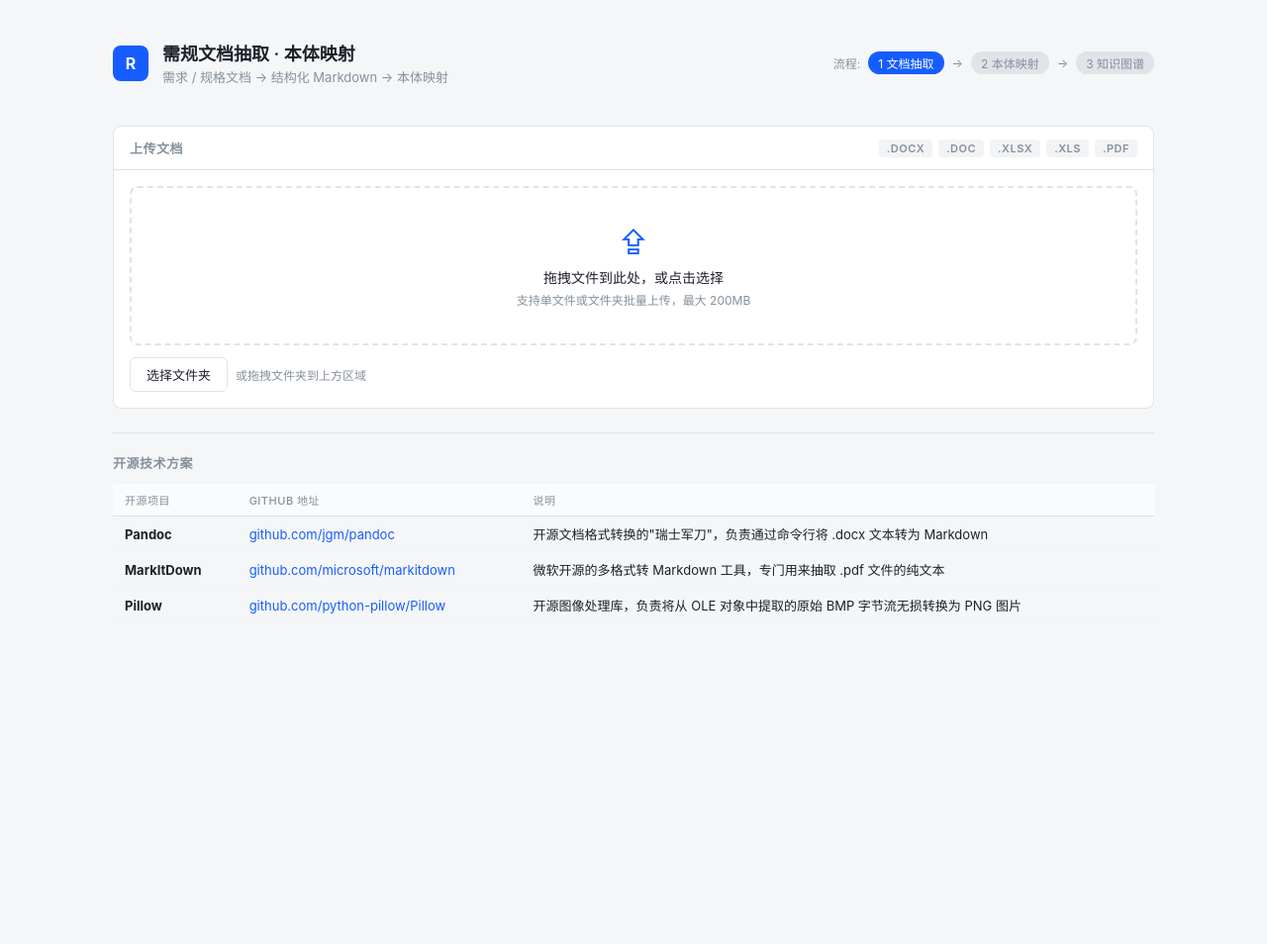
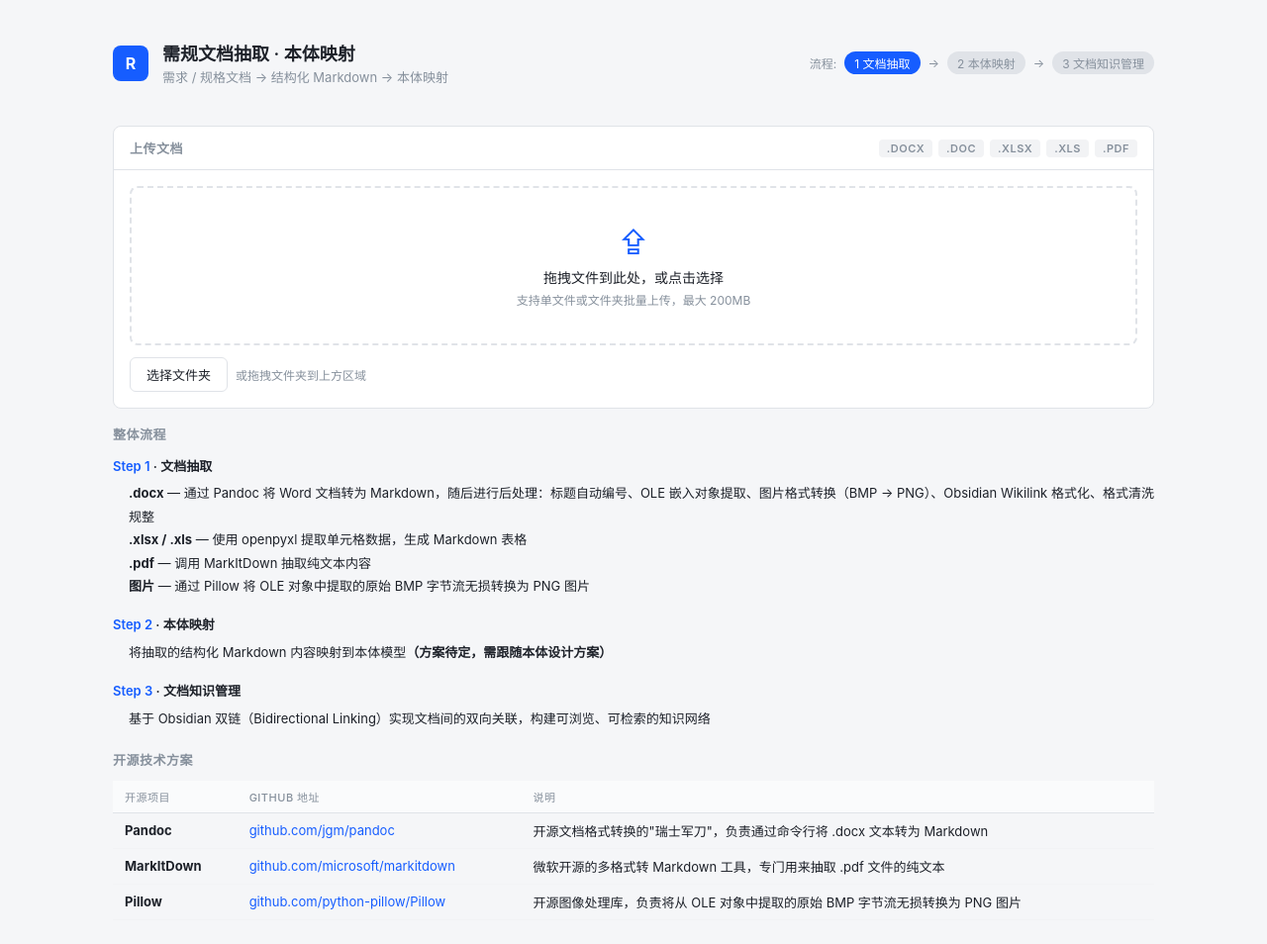
Before and after one commit to xulijian666/doc_md, a Flask app: page / in a window 1280 px wide. Shown: the whole page at 99% size. Before the commit the page ends 620 px from the top, so only its background shows below. Run offline with Flask 3, Linux system fonts and the light colour scheme.

Commit message:
feat: 添加整体流程描述，更新文档知识管理标签

```diff
--- a/演示终端/templates/index.html
+++ b/演示终端/templates/index.html
@@ -209,6 +209,7 @@ body {
     padding-top: 20px;
     border-top: 1px solid var(--border);
 }
+.footer + .footer { border-top: none; margin-top: 0; padding-top: 0; }
 .footer h3 {
     font-size: 13px;
     font-weight: 600;
@@ -263,7 +264,7 @@ body {
             <span>→</span>
             <span class="step">2 本体映射</span>
             <span>→</span>
-            <span class="step">3 知识图谱</span>
+            <span class="step">3 文档知识管理</span>
         </div>
     </div>
 
@@ -348,8 +349,32 @@ body {
         <div class="panel-body" id="resultsBody"></div>
     </div>
 
+    <!-- Workflow Description -->
+    <div class="footer" style="border-top:none;margin-top:0;padding-top:0;">
+        <h3>整体流程</h3>
+        <div style="font-size:13px;line-height:1.8;color:var(--text);margin-bottom:20px;">
+            <div style="margin-bottom:16px;">
+                <div style="font-weight:600;margin-bottom:4px;"><span style="color:var(--accent);">Step 1</span> · 文档抽取</div>
+                <div style="padding-left:16px;">
+                    <div><strong>.docx</strong> — 通过 Pandoc 将 Word 文档转为 Markdown，随后进行后处理：标题自动编号、OLE 嵌入对象提取、图片格式转换（BMP → PNG）、Obsidian Wikilink 格式化、格式清洗规整</div>
+                    <div><strong>.xlsx / .xls</strong> — 使用 openpyxl 提取单元格数据，生成 Markdown 表格</div>
+                    <div><strong>.pdf</strong> — 调用 MarkItDown 抽取纯文本内容</div>
+                    <div><strong>图片</strong> — 通过 Pillow 将 OLE 对象中提取的原始 BMP 字节流无损转换为 PNG 图片</div>
+                </div>
+            </div>
+            <div style="margin-bottom:16px;">
+                <div style="font-weight:600;margin-bottom:4px;"><span style="color:var(--accent);">Step 2</span> · 本体映射</div>
+                <div style="padding-left:16px;">将抽取的结构化 Markdown 内容映射到本体模型<strong>（方案待定，需跟随本体设计方案）</strong></div>
+            </div>
+            <div>
+                <div style="font-weight:600;margin-bottom:4px;"><span style="color:var(--accent);">Step 3</span> · 文档知识管理</div>
+                <div style="padding-left:16px;">基于 Obsidian 双链（Bidirectional Linking）实现文档间的双向关联，构建可浏览、可检索的知识网络</div>
+            </div>
+        </div>
+    </div>
+
     <!-- Footer -->
-    <div class="footer">
+    <div class="footer" style="margin-top:0;padding-top:0;">
         <h3>开源技术方案</h3>
         <table class="tech-table">
             <thead>
```
